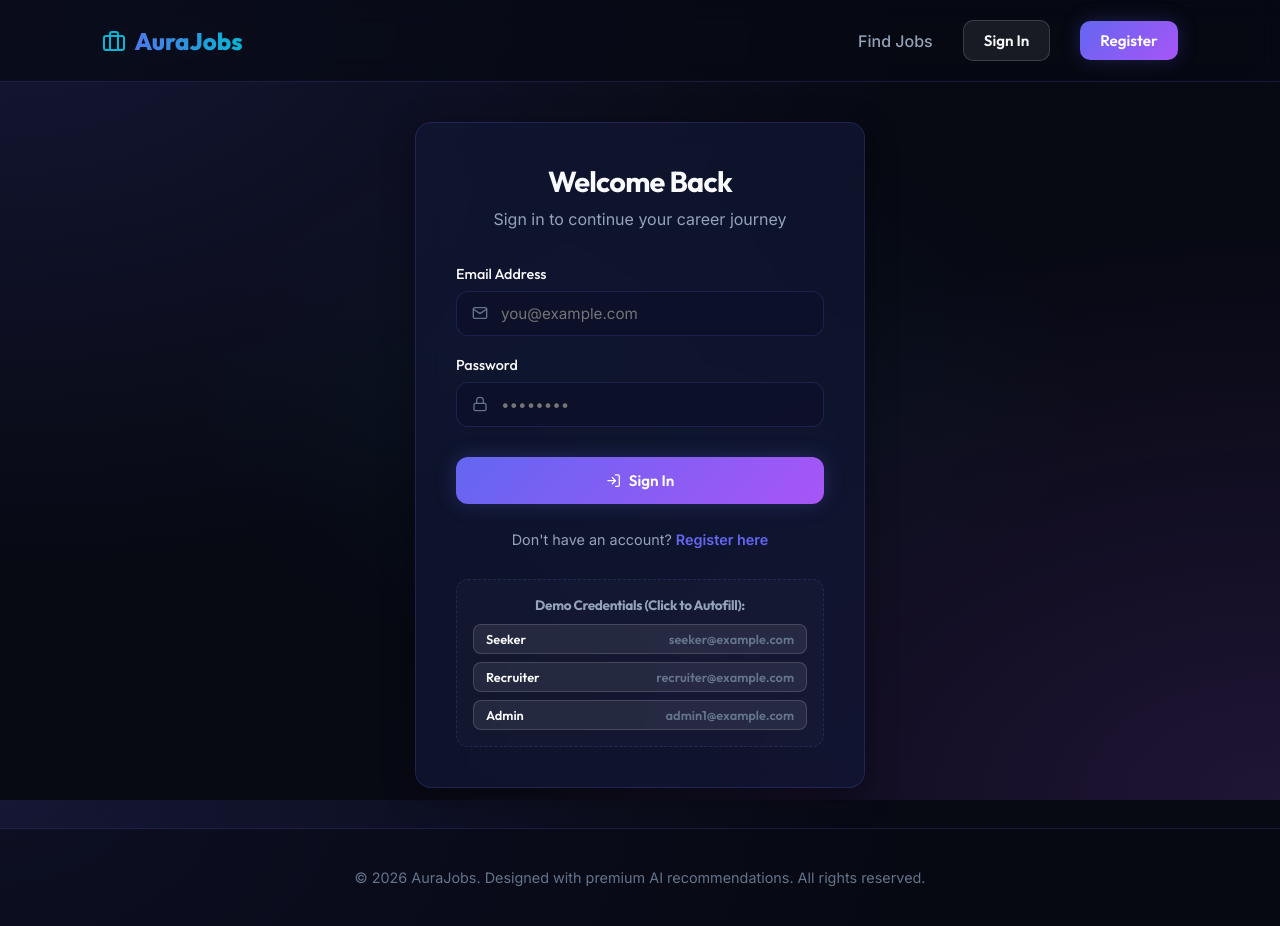
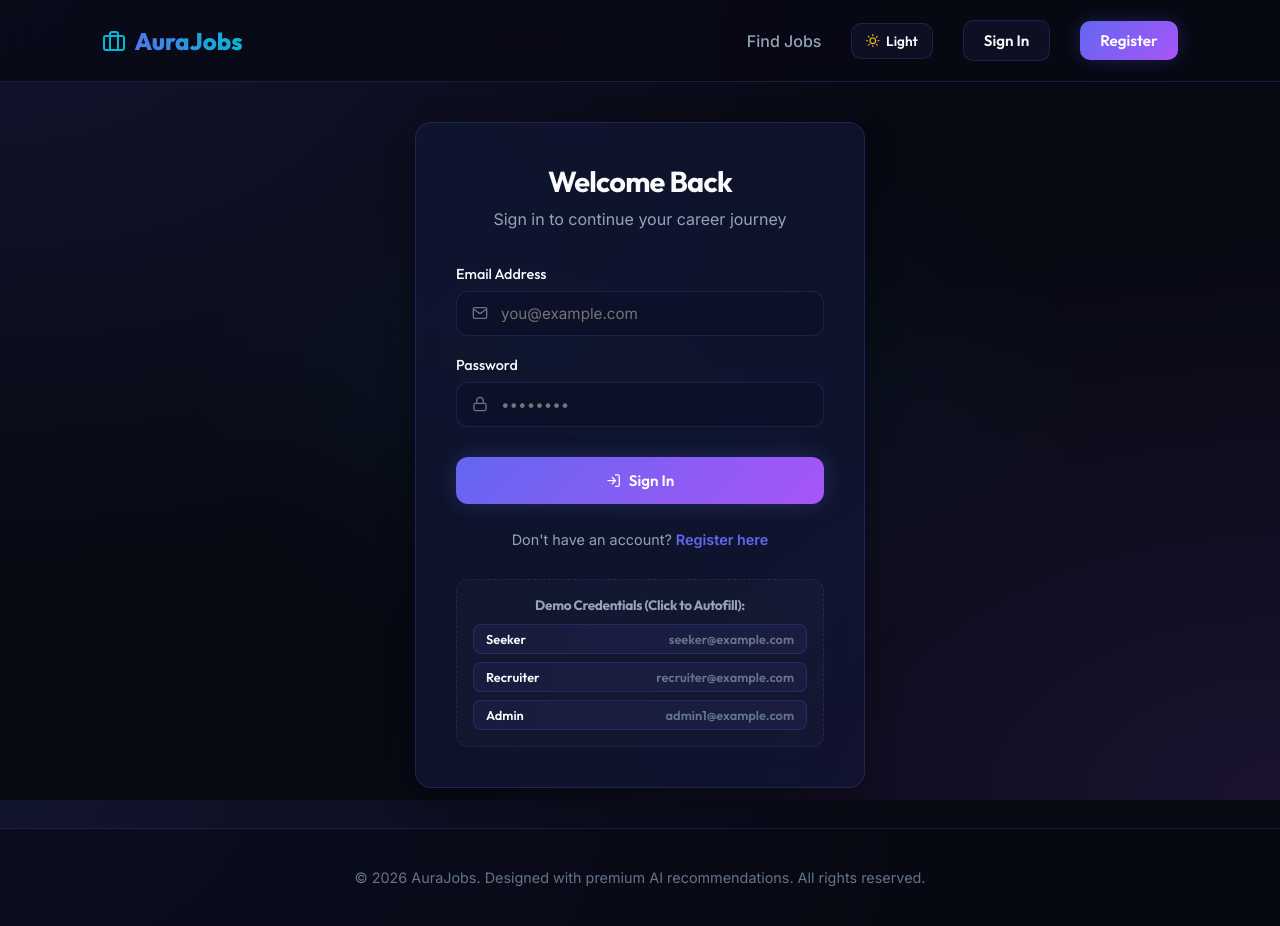
Before and after one commit to 02kavay/job-portal-aurajobs, a Next.js app in the folder frontend/: page /login in a window 1280 px wide. Built offline with nearby package versions, Linux system fonts and the light colour scheme; no server answers.

Commit message:
Add Light Mode theme system and Theme Toggle button

```diff
--- a/frontend/src/app/globals.css
+++ b/frontend/src/app/globals.css
@@ -1,7 +1,7 @@
 @import url('https://fonts.googleapis.com/css2?family=Inter:wght@300;400;500;600;700&family=Outfit:wght@400;500;600;700;800&display=swap');
 
 :root {
-  /* Color Palette */
+  /* Default Dark Mode Color Palette */
   --bg-darker: #070913;
   --bg-dark: #0d1127;
   --bg-card: rgba(18, 24, 54, 0.7);
@@ -33,6 +33,37 @@
   --shadow-premium: 0 8px 32px 0 rgba(0, 0, 0, 0.37);
   --shadow-glow-primary: 0 0 20px rgba(99, 102, 241, 0.25);
   --shadow-glow-secondary: 0 0 20px rgba(168, 85, 247, 0.25);
+
+  --navbar-bg: rgba(7, 9, 19, 0.75);
+  --input-bg: rgba(13, 17, 39, 0.7);
+}
+
+/* Light Mode Overrides */
+[data-theme="light"] {
+  --bg-darker: #f1f5f9;
+  --bg-dark: #ffffff;
+  --bg-card: rgba(255, 255, 255, 0.85);
+  --bg-card-hover: rgba(248, 250, 252, 0.95);
+  --border-glow: rgba(99, 102, 241, 0.25);
+  --border-glow-focus: rgba(99, 102, 241, 0.6);
+
+  --primary: #4f46e5;
+  --primary-glow: rgba(79, 70, 229, 0.25);
+  --secondary: #9333ea;
+  --secondary-glow: rgba(147, 51, 234, 0.25);
+  --accent: #0891b2;
+  --accent-glow: rgba(8, 145, 178, 0.25);
+
+  --text-main: #0f172a;
+  --text-muted: #475569;
+  --text-dark: #64748b;
+
+  --shadow-premium: 0 8px 30px rgba(0, 0, 0, 0.08);
+  --shadow-glow-primary: 0 4px 15px rgba(79, 70, 229, 0.2);
+  --shadow-glow-secondary: 0 4px 15px rgba(147, 51, 234, 0.2);
+
+  --navbar-bg: rgba(255, 255, 255, 0.85);
+  --input-bg: rgba(241, 245, 249, 0.9);
 }
 
 /* Reset */
@@ -47,14 +78,15 @@ html, body {
   min-height: 100vh;
   background-color: var(--bg-darker);
   background-image:
-    radial-gradient(at 0% 0%, rgba(99, 102, 241, 0.15) 0px, transparent 50%),
-    radial-gradient(at 100% 100%, rgba(168, 85, 247, 0.15) 0px, transparent 50%),
+    radial-gradient(at 0% 0%, rgba(99, 102, 241, 0.12) 0px, transparent 50%),
+    radial-gradient(at 100% 100%, rgba(168, 85, 247, 0.12) 0px, transparent 50%),
     radial-gradient(at 50% 50%, rgba(6, 182, 212, 0.05) 0px, transparent 50%);
   background-attachment: fixed;
   color: var(--text-main);
   font-family: var(--font-body);
   -webkit-font-smoothing: antialiased;
   -moz-osx-font-smoothing: grayscale;
+  transition: background-color 0.3s ease, color 0.3s ease;
 }
 
 h1, h2, h3, h4, h5, h6 {
@@ -88,7 +120,7 @@ a {
 .glass-panel:hover {
   border-color: rgba(99, 102, 241, 0.35);
   background: var(--bg-card-hover);
-  box-shadow: 0 12px 40px 0 rgba(0, 0, 0, 0.5);
+  box-shadow: 0 12px 40px 0 rgba(0, 0, 0, 0.15);
 }
 
 /* Primary Button Styling */
@@ -126,14 +158,14 @@ a {
 }
 
 .btn-secondary {
-  background: rgba(255, 255, 255, 0.08);
-  border: 1px solid rgba(255, 255, 255, 0.15);
+  background: rgba(99, 102, 241, 0.08);
+  border: 1px solid var(--border-glow);
   color: var(--text-main);
 }
 
 .btn-secondary:hover {
-  background: rgba(255, 255, 255, 0.15);
-  border-color: rgba(255, 255, 255, 0.3);
+  background: rgba(99, 102, 241, 0.15);
+  border-color: var(--primary);
   transform: translateY(-2px);
 }
 
@@ -176,7 +208,7 @@ a {
 .form-input, .form-textarea, .form-select {
   width: 100%;
   padding: 12px 16px;
-  background: rgba(13, 17, 39, 0.7);
+  background: var(--input-bg);
   border: 1px solid var(--border-glow);
   border-radius: 12px;
   color: var(--text-main);
@@ -189,7 +221,7 @@ a {
 .form-input:focus, .form-textarea:focus, .form-select:focus {
   border-color: var(--border-glow-focus);
   box-shadow: 0 0 0 2px rgba(99, 102, 241, 0.2);
-  background: rgba(13, 17, 39, 0.9);
+  background: var(--bg-dark);
 }
 
 .form-textarea {
@@ -212,37 +244,37 @@ a {
 .badge-blue {
   background: rgba(99, 102, 241, 0.15);
   border: 1px solid rgba(99, 102, 241, 0.3);
-  color: #818cf8;
+  color: #6366f1;
 }
 
 .badge-purple {
   background: rgba(168, 85, 247, 0.15);
   border: 1px solid rgba(168, 85, 247, 0.3);
-  color: #c084fc;
+  color: #a855f7;
 }
 
 .badge-cyan {
   background: rgba(6, 182, 212, 0.15);
   border: 1px solid rgba(6, 182, 212, 0.3);
-  color: #22d3ee;
+  color: #0891b2;
 }
 
 .badge-success {
   background: rgba(16, 185, 129, 0.15);
   border: 1px solid rgba(16, 185, 129, 0.3);
-  color: #34d399;
+  color: #10b981;
 }
 
 .badge-warning {
   background: rgba(245, 158, 11, 0.15);
   border: 1px solid rgba(245, 158, 11, 0.3);
-  color: #fbbf24;
+  color: #d97706;
 }
 
 .badge-danger {
   background: rgba(239, 68, 68, 0.15);
   border: 1px solid rgba(239, 68, 68, 0.3);
-  color: #fca5a5;
+  color: #ef4444;
 }
 
 /* Animations */
@@ -268,11 +300,12 @@ a {
   align-items: center;
   padding: 20px 8%;
   border-bottom: 1px solid var(--border-glow);
-  background: rgba(7, 9, 19, 0.7);
+  background: var(--navbar-bg);
   backdrop-filter: var(--backdrop-blur);
   position: sticky;
   top: 0;
   z-index: 100;
+  transition: background-color 0.3s ease, border-color 0.3s ease;
 }
 
 .nav-brand {
@@ -315,7 +348,7 @@ a {
 .page-title {
   font-size: 2.2rem;
   margin-bottom: 8px;
-  background: linear-gradient(to right, #ffffff, var(--text-muted));
+  background: linear-gradient(to right, var(--text-main), var(--primary));
   -webkit-background-clip: text;
   background-clip: text;
   -webkit-text-fill-color: transparent;
@@ -328,7 +361,7 @@ a {
 
 /* Spinner Component */
 .spinner {
-  border: 4px solid rgba(255, 255, 255, 0.1);
+  border: 4px solid var(--border-glow);
   width: 36px;
   height: 36px;
   border-radius: 50%;
--- a/frontend/src/components/Navbar.tsx
+++ b/frontend/src/components/Navbar.tsx
@@ -3,14 +3,20 @@
 import Link from 'next/link';
 import { useEffect, useState } from 'react';
 import { useRouter, usePathname } from 'next/navigation';
-import { FiBriefcase, FiUser, FiLogOut, FiLayout, FiSearch, FiSliders } from 'react-icons/fi';
+import { FiBriefcase, FiUser, FiLogOut, FiLayout, FiSliders, FiSun, FiMoon } from 'react-icons/fi';
 
 export default function Navbar() {
   const [user, setUser] = useState<{ email: string; role: string } | null>(null);
+  const [theme, setTheme] = useState<'dark' | 'light'>('dark');
   const router = useRouter();
   const pathname = usePathname();
 
   useEffect(() => {
+    // Read saved theme from localStorage
+    const savedTheme = (localStorage.getItem('theme') as 'dark' | 'light') || 'dark';
+    setTheme(savedTheme);
+    document.documentElement.setAttribute('data-theme', savedTheme);
+
     // Read user from localStorage on client side mount
     const storedUser = localStorage.getItem('user');
     if (storedUser) {
@@ -31,11 +37,17 @@ export default function Navbar() {
     return () => window.removeEventListener('auth-change', handleAuthChange);
   }, []);
 
+  const toggleTheme = () => {
+    const nextTheme = theme === 'dark' ? 'light' : 'dark';
+    setTheme(nextTheme);
+    localStorage.setItem('theme', nextTheme);
+    document.documentElement.setAttribute('data-theme', nextTheme);
+  };
+
   const handleLogout = () => {
     localStorage.removeItem('token');
     localStorage.removeItem('user');
     setUser(null);
-    // Dispatch event to sync other components
     window.dispatchEvent(new Event('auth-change'));
     router.push('/');
   };
@@ -102,6 +114,32 @@ export default function Navbar() {
               <span style={{ color: 'var(--text-muted)', fontSize: '0.9rem' }}>
                 {user.email.split('@')[0]}
               </span>
+
+              {/* Theme Toggle Button */}
+              <button
+                onClick={toggleTheme}
+                className="btn btn-secondary"
+                title={`Switch to ${theme === 'dark' ? 'Light' : 'Dark'} Mode`}
+                style={{
+                  padding: '8px 14px',
+                  borderRadius: '10px',
+                  fontSize: '0.85rem',
+                  display: 'inline-flex',
+                  alignItems: 'center',
+                  gap: '6px'
+                }}
+              >
+                {theme === 'dark' ? (
+                  <>
+                    <FiSun style={{ color: '#fbbf24' }} /> <span>Light</span>
+                  </>
+                ) : (
+                  <>
+                    <FiMoon style={{ color: '#6366f1' }} /> <span>Dark</span>
+                  </>
+                )}
+              </button>
+
               <button
                 onClick={handleLogout}
                 className="btn btn-secondary"
@@ -116,6 +154,32 @@ export default function Navbar() {
             <Link href="/" className={`nav-link ${pathname === '/' ? 'active' : ''}`}>
               Find Jobs
             </Link>
+
+            {/* Theme Toggle Button for logged out users */}
+            <button
+              onClick={toggleTheme}
+              className="btn btn-secondary"
+              title={`Switch to ${theme === 'dark' ? 'Light' : 'Dark'} Mode`}
+              style={{
+                padding: '8px 14px',
+                borderRadius: '10px',
+                fontSize: '0.85rem',
+                display: 'inline-flex',
+                alignItems: 'center',
+                gap: '6px'
+              }}
+            >
+              {theme === 'dark' ? (
+                <>
+                  <FiSun style={{ color: '#fbbf24' }} /> <span>Light</span>
+                </>
+              ) : (
+                <>
+                  <FiMoon style={{ color: '#6366f1' }} /> <span>Dark</span>
+                </>
+              )}
+            </button>
+
             <Link href="/login" className="btn btn-secondary" style={{ padding: '10px 20px', borderRadius: '10px' }}>
               Sign In
             </Link>
```
